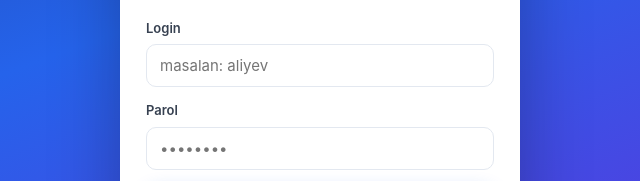
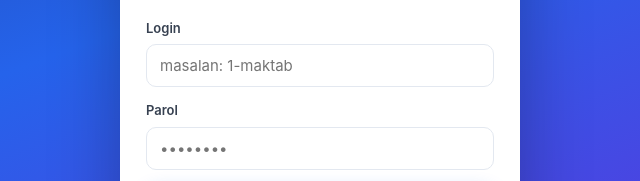
Before and after one commit to ShuxratAe01/kmdavomat, a website: page public/login.html in a window 1280 px wide. Shown: the part 378-559 px from the top of the page, 320-960 px from the left. Drawn offline with Linux system fonts and the light colour scheme.

Commit message:
Kirish sahifasidagi login namunasi 1-maktab ga o'zgartirildi
Co-Authored-By: Claude Opus 5 <noreply@anthropic.com>

```diff
--- a/public/login.html
+++ b/public/login.html
@@ -19,7 +19,7 @@
       <div class="field">
         <label for="username">Login</label>
         <input type="text" id="username" name="username" autocomplete="username"
-               autocapitalize="none" autocorrect="off" spellcheck="false" placeholder="masalan: aliyev" required />
+               autocapitalize="none" autocorrect="off" spellcheck="false" placeholder="masalan: 1-maktab" required />
       </div>
 
       <div class="field">
```
